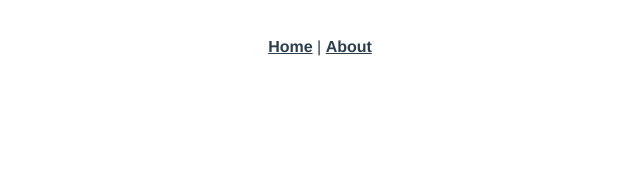
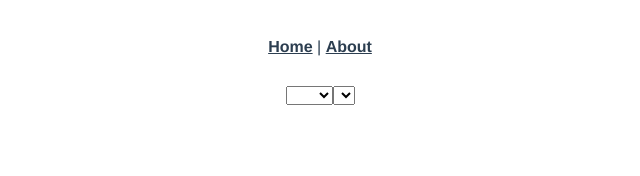
Before and after one commit to postforty/Bootcamp-2022, a Vue app in the folder vue/project_self_02/: page /event/change in a window 1280 px wide. Before the commit this address had no page. Shown: the top 176 px of the page, without its empty margins (320-960 px from the left). Built offline with nearby package versions, Linux system fonts and the light colour scheme.

Commit message:
[ADD] Vue_복습_이벤트

```diff
--- a/vue/project_self_02/src/router/index.js
+++ b/vue/project_self_02/src/router/index.js
@@ -116,6 +116,28 @@ const routes = [
       import(
         /* webpackChunkName: "about", */ '../views/1_databinding/DataBindingListView.vue'
       )
+  },
+  {
+    path: '/event/click',
+    name: 'EventClickView',
+    // route level code-splitting
+    // this generates a separate chunk (about.[hash].js) for this route
+    // which is lazy-loaded when the route is visited.
+    component: () =>
+      import(
+        /* webpackChunkName: "about", */ '../views/2_event/EventClickView.vue'
+      )
+  },
+  {
+    path: '/event/change',
+    name: 'EventChangeView',
+    // route level code-splitting
+    // this generates a separate chunk (about.[hash].js) for this route
+    // which is lazy-loaded when the route is visited.
+    component: () =>
+      import(
+        /* webpackChunkName: "about", */ '../views/2_event/EventChangeView.vue'
+      )
   }
 ]
 
--- /dev/null
+++ b/vue/project_self_02/src/views/2_event/EventChangeView.vue
@@ -0,0 +1,49 @@
+<template>
+  <div>
+    <select name="" id="" v-model="selectedCity" @change="changeCity">
+      <option value="02">서울</option>
+      <option value="051">부산</option>
+      <option value="064">제주</option>
+    </select>
+    <select name="" id="">
+      <option value="" :key="dong.code" v-for="dong in dongList">
+        {{ dong.title }}
+      </option>
+    </select>
+  </div>
+</template>
+<script>
+export default {
+  components: {},
+  data() {
+    return {
+      selectedCity: '',
+      dongList: []
+    }
+  },
+  methods: {
+    changeCity() {
+      console.log(this.selectedCity)
+      if (this.selectedCity === '02') {
+        this.dongList = [
+          { code: '1', title: '서울 1동' },
+          { code: '2', title: '서울 2동' },
+          { code: '3', title: '서울 3동' }
+        ]
+      } else if (this.selectedCity === '051') {
+        this.dongList = [
+          { code: '1', title: '부산 1동' },
+          { code: '2', title: '부산 2동' },
+          { code: '3', title: '부산 3동' }
+        ]
+      } else if (this.selectedCity === '064') {
+        this.dongList = [
+          { code: '1', title: '제주 1동' },
+          { code: '2', title: '제주 2동' },
+          { code: '3', title: '제주 3동' }
+        ]
+      }
+    }
+  }
+}
+</script>
--- /dev/null
+++ b/vue/project_self_02/src/views/2_event/EventClickView.vue
@@ -0,0 +1,23 @@
+<template>
+  <div>
+    <button @click="increaseCounter">Add 1</button>
+    <!-- 함수를 호출하지 않고 click 속성에 바로 적용할 수도 있다. -->
+    <!-- <button @click="counter += 1">Add 1</button> -->
+    <p>{{ counter }}</p>
+  </div>
+</template>
+<script>
+export default {
+  components: {},
+  data() {
+    return {
+      counter: 0
+    }
+  },
+  methods: {
+    increaseCounter() {
+      this.counter += 1
+    }
+  }
+}
+</script>
```
